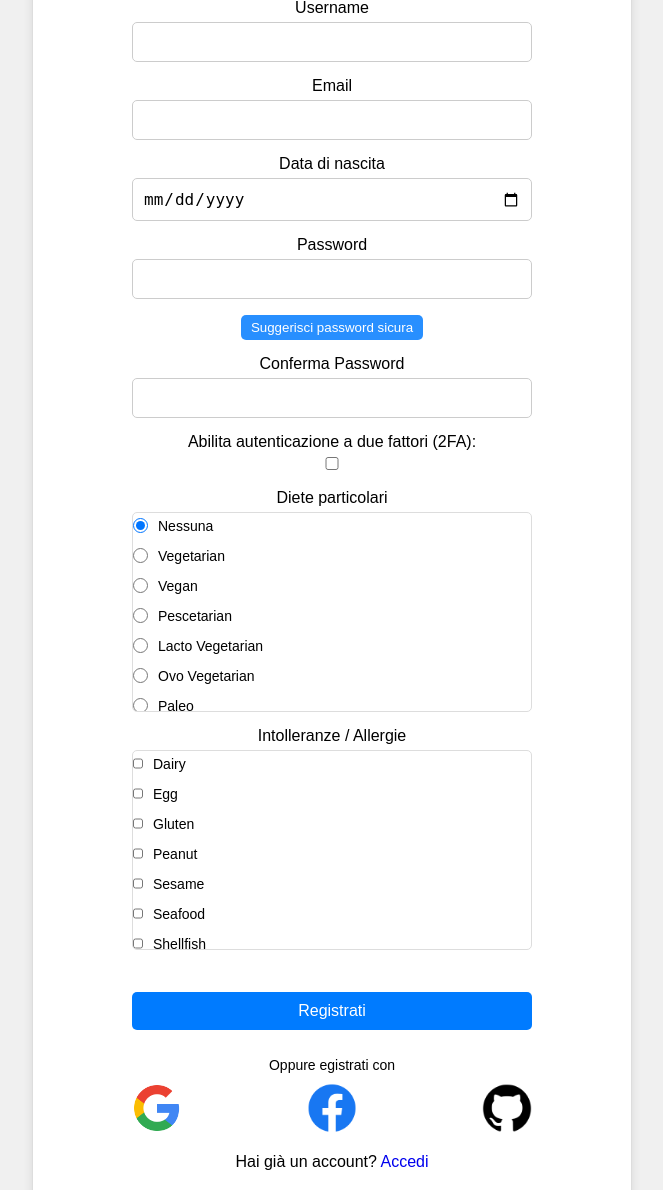
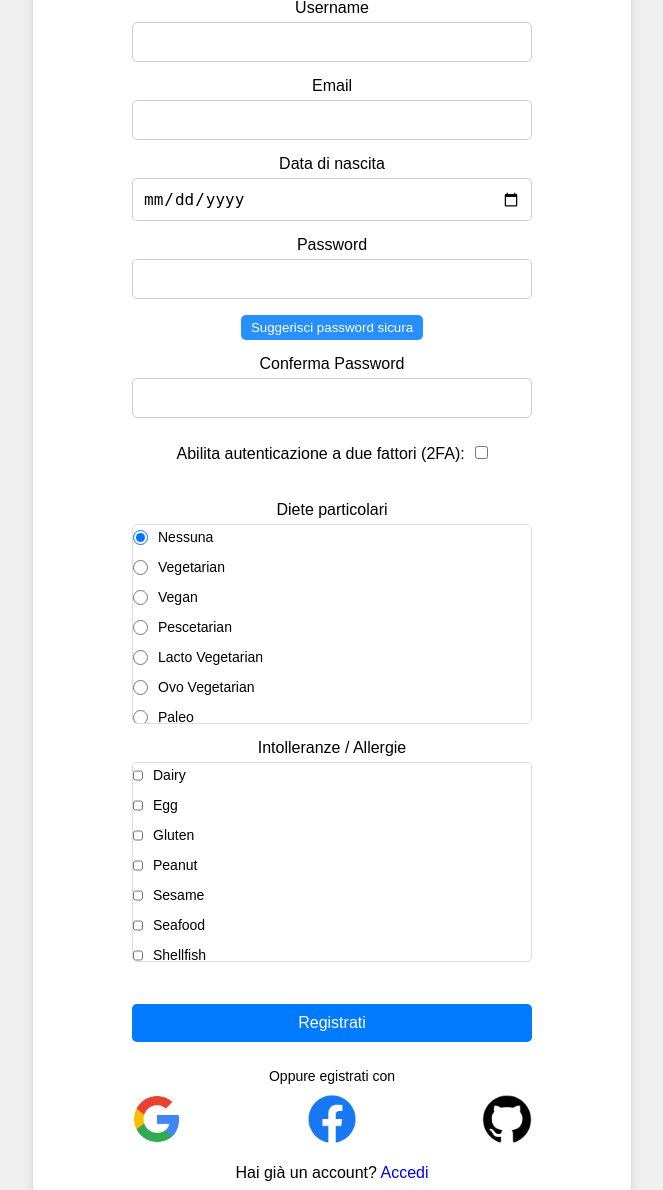
Before and after one commit to Dariop8/progetto-lab-ASSI-2023-2024, a Flask app: page /registrazione in a window 1280 px wide. Shown: the part 170-1360 px from the top of the page, without its empty margins (308-971 px from the left). Run offline with Flask 3, Linux system fonts and the light colour scheme.

Commit message:
Fix selez. 2fa in fase di registrazione

```diff
--- a/app.py
+++ b/app.py
@@ -333,6 +333,7 @@ def registrazione():
         password = request.form.get("password").strip()
         password_verify = request.form.get("password_conf").strip()
         data_di_nascita_str = request.form.get('birthdate')
+        attivazione_2fa = request.form.get('attiva-2fa')
 
         diete = request.form.getlist('diet')
         intolleranze = request.form.getlist('allergies')
@@ -361,7 +362,7 @@ def registrazione():
 
             hashed_password = bcrypt.generate_password_hash(password)
 
-            user = Users(username=username, password=hashed_password, email=email, data_di_nascita=data_di_nascita, diete=diete, intolleranze=intolleranze)
+            user = Users(username=username, password=hashed_password, email=email, data_di_nascita=data_di_nascita, diete=diete, intolleranze=intolleranze, attivazione_2fa=attivazione_2fa)
             db.session.add(user)
             db.session.commit()
 
--- a/static/registrazione.css
+++ b/static/registrazione.css
@@ -62,6 +62,18 @@ main {
     border: 1px solid #ccc;
     border-radius: 5px;
     font-size: 16px;
+}
+
+.input-2fa
+{
+    margin-top: 5%;
+    margin-bottom: 7%;
+}
+
+.input-2fa input[type="checkbox"] {
+    cursor: pointer;
+    margin-left: 1%;
+    margin-top: 0;
 }
 
 /* CSS per le checkbox */
--- a/templates/registrazione.html
+++ b/templates/registrazione.html
@@ -46,7 +46,7 @@
                         <input type="password" id="password_conf" name="password_conf" required>
                     </div>
 
-                    <div class="input-group">
+                    <div class="input-2fa">
                         <label for="attiva-2fa">Abilita autenticazione a due fattori (2FA):</label>
                         <input type="checkbox" id="attiva-2fa" name="attiva-2fa">
                     </div>
```
Also changed, not shown: instance/db.sqlite.
